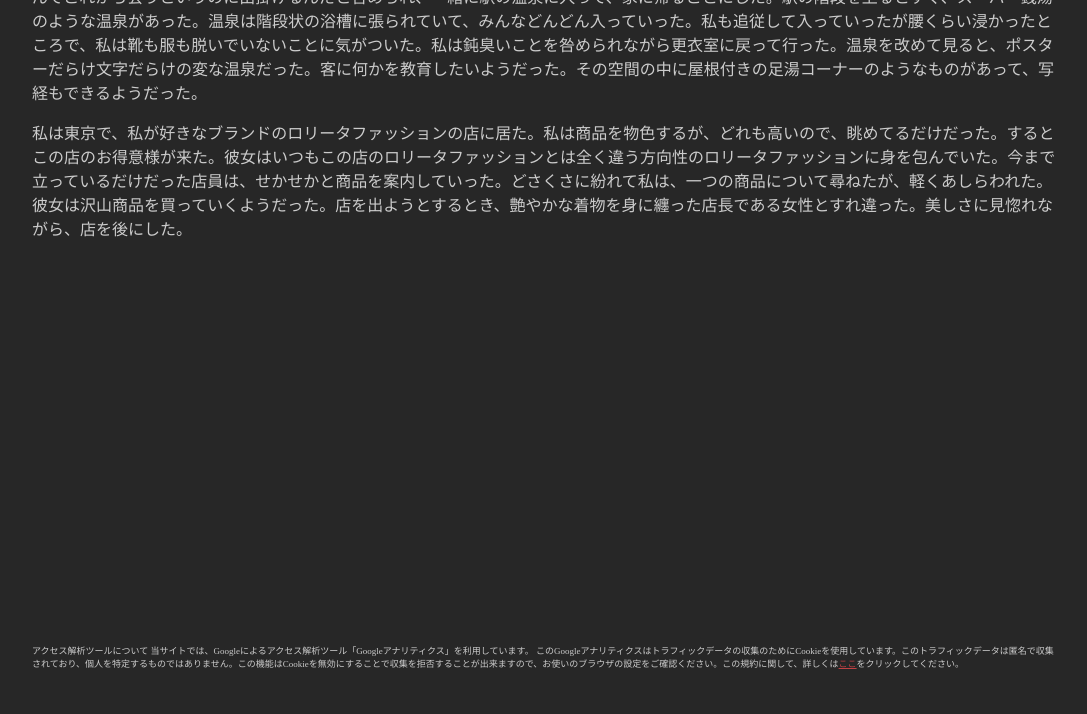
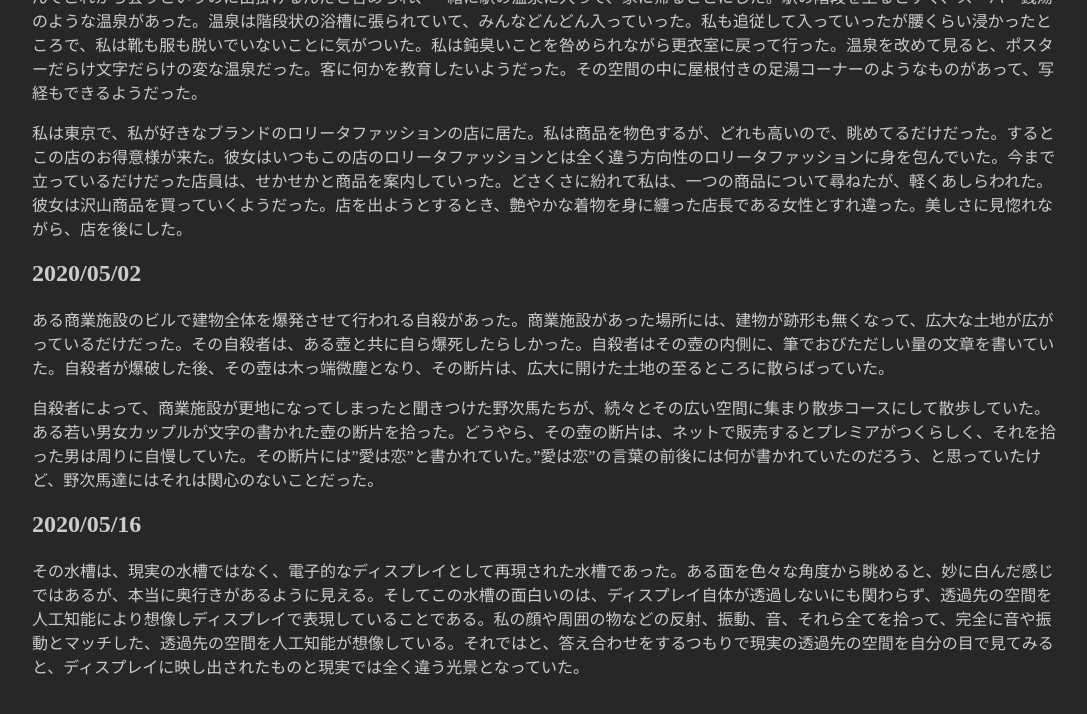
Before and after one commit to hihumi-riku/hihumi-riku.github.io, a Jekyll site: the page built from _posts/2020-01-15-dream_2020.md, in a window 1280 px wide and 900 px high, scrolled down 757 px. Shown: the top 714 px of the window, without its empty margins (96-1183 px from the left). Built offline with Jekyll 4.4.1, drawn with Linux system fonts in a browser that asks for light colours.

Commit message:
Add contents

```diff
--- a/_posts/2020-01-15-dream_2020.md
+++ b/_posts/2020-01-15-dream_2020.md
@@ -26,3 +26,19 @@ title: 2020年の夢日記
 部屋もメンタルもめちゃくちゃなのに、母と妹が私の家に急に来る、ということになった。でもそれは前々から決まっていたらしかった。それを忘れて私は東京へ行くための電車に乗ろうとして駅に着いたところだった。すると、母と妹が既に来ていたようで駅の階段で巡り会った。なんでこれから会うというのに出掛けるんだと咎められ、一緒に駅の温泉に入って、家に帰ることにした。駅の階段を上るとすぐ、スーパー銭湯のような温泉があった。温泉は階段状の浴槽に張られていて、みんなどんどん入っていった。私も追従して入っていったが腰くらい浸かったところで、私は靴も服も脱いでいないことに気がついた。私は鈍臭いことを咎められながら更衣室に戻って行った。温泉を改めて見ると、ポスターだらけ文字だらけの変な温泉だった。客に何かを教育したいようだった。その空間の中に屋根付きの足湯コーナーのようなものがあって、写経もできるようだった。
 
 私は東京で、私が好きなブランドのロリータファッションの店に居た。私は商品を物色するが、どれも高いので、眺めてるだけだった。するとこの店のお得意様が来た。彼女はいつもこの店のロリータファッションとは全く違う方向性のロリータファッションに身を包んでいた。今まで立っているだけだった店員は、せかせかと商品を案内していった。どさくさに紛れて私は、一つの商品について尋ねたが、軽くあしらわれた。彼女は沢山商品を買っていくようだった。店を出ようとするとき、艶やかな着物を身に纏った店長である女性とすれ違った。美しさに見惚れながら、店を後にした。
+
+
+<a id="3"></a>
+<a href="#3"></a>
+## 2020/05/02
+
+ある商業施設のビルで建物全体を爆発させて行われる自殺があった。商業施設があった場所には、建物が跡形も無くなって、広大な土地が広がっているだけだった。その自殺者は、ある壺と共に自ら爆死したらしかった。自殺者はその壺の内側に、筆でおびただしい量の文章を書いていた。自殺者が爆破した後、その壺は木っ端微塵となり、その断片は、広大に開けた土地の至るところに散らばっていた。
+
+自殺者によって、商業施設が更地になってしまったと聞きつけた野次馬たちが、続々とその広い空間に集まり散歩コースにして散歩していた。ある若い男女カップルが文字の書かれた壺の断片を拾った。どうやら、その壺の断片は、ネットで販売するとプレミアがつくらしく、それを拾った男は周りに自慢していた。その断片には"愛は恋"と書かれていた。"愛は恋"の言葉の前後には何が書かれていたのだろう、と思っていたけど、野次馬達にはそれは関心のないことだった。
+
+
+
+<a id="4"></a>
+<a href="#4"></a>
+## 2020/05/16
+その水槽は、現実の水槽ではなく、電子的なディスプレイとして再現された水槽であった。ある面を色々な角度から眺めると、妙に白んだ感じではあるが、本当に奥行きがあるように見える。そしてこの水槽の面白いのは、ディスプレイ自体が透過しないにも関わらず、透過先の空間を人工知能により想像しディスプレイで表現していることである。私の顔や周囲の物などの反射、振動、音、それら全てを拾って、完全に音や振動とマッチした、透過先の空間を人工知能が想像している。それではと、答え合わせをするつもりで現実の透過先の空間を自分の目で見てみると、ディスプレイに映し出されたものと現実では全く違う光景となっていた。
```
